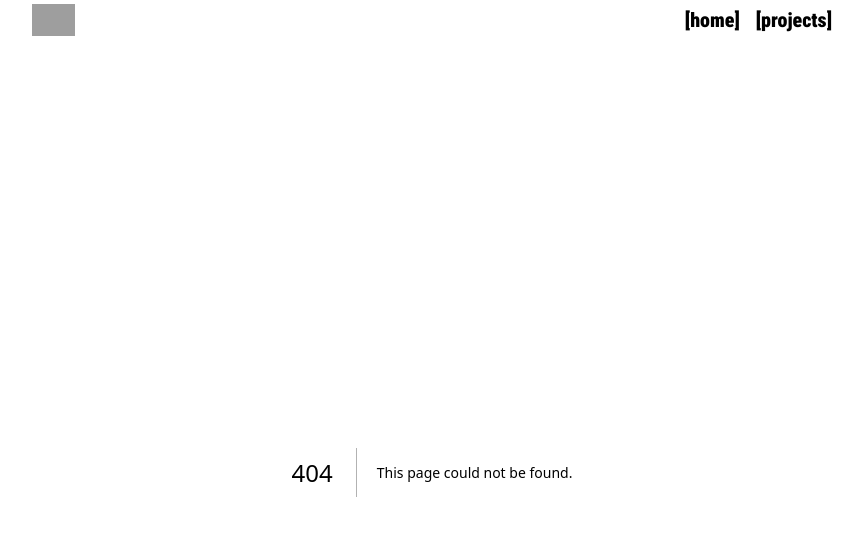
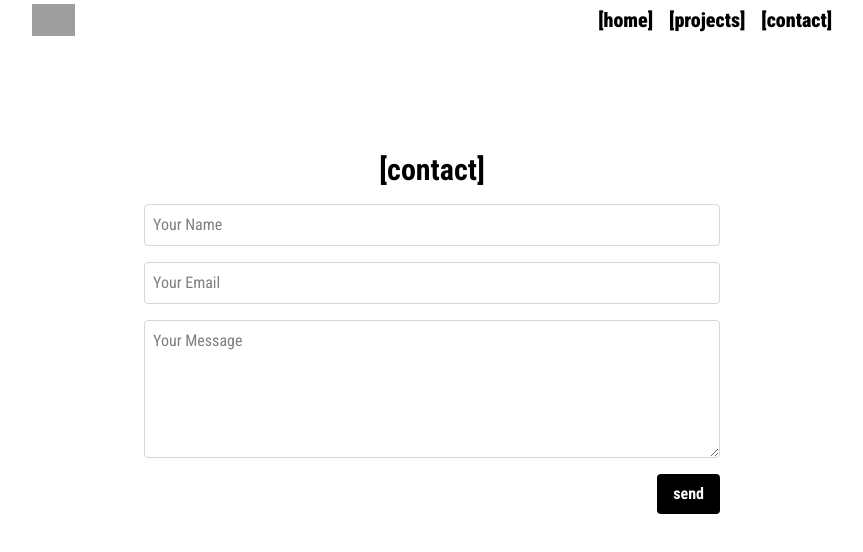
Before and after one commit to austindelic/portfolio, a Next.js app: page /contact in a window 1280 px wide. Before the commit this address had no page. Shown: the top 552 px of the page, without its empty margins (208-1071 px from the left). Built offline with nearby package versions, Linux system fonts and the light colour scheme; grey boxes are pictures that could not be loaded.

Commit message:
add contact page (not working yet)

```diff
--- a/src/app/components/header.tsx
+++ b/src/app/components/header.tsx
@@ -18,6 +18,9 @@ export default function () {
 				<li>
 					<Link href="/projects" className="hover:underline font-black text-xl">[projects]</Link>
 				</li>
+				<li>
+					<Link href="/contact" className="hover:underline font-black text-xl">[contact]</Link>
+				</li>
 			</ul>
 		</div>
 	);
--- /dev/null
+++ b/src/app/contact/page.tsx
@@ -0,0 +1,33 @@
+
+
+import GreetingCard from "../components/greetingCard";
+
+export default function ContactPage() {
+  return (
+    <div className="flex flex-col items-center gap-12 pt-20">
+      <div className="flex flex-col items-center gap-2 w-full px-4">
+        <h1 className="text-3xl font-bold">[contact]</h1>
+        <div className="w-full max-w-xl flex flex-col gap-4 mt-2">
+          <input
+            type="text"
+            placeholder="Your Name"
+            className="border border-gray-300 p-2 rounded"
+          />
+          <input
+            type="email"
+            placeholder="Your Email"
+            className="border border-gray-300 p-2 rounded"
+          />
+          <textarea
+            placeholder="Your Message"
+            rows={5}
+            className="border border-gray-300 p-2 rounded"
+          />
+          <button className="self-end px-4 py-2 bg-black text-white font-bold rounded hover:bg-gray-800 transition">
+            send
+          </button>
+        </div>
+      </div>
+    </div>
+  );
+}
```
